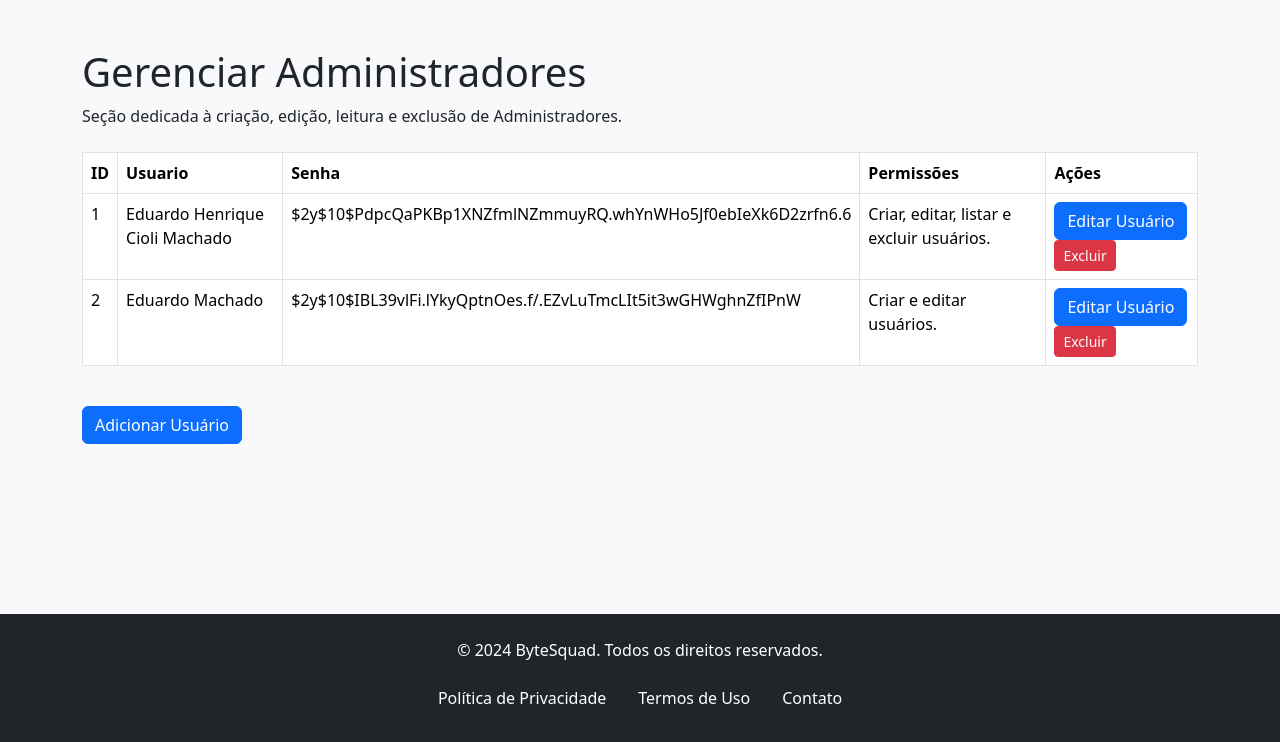
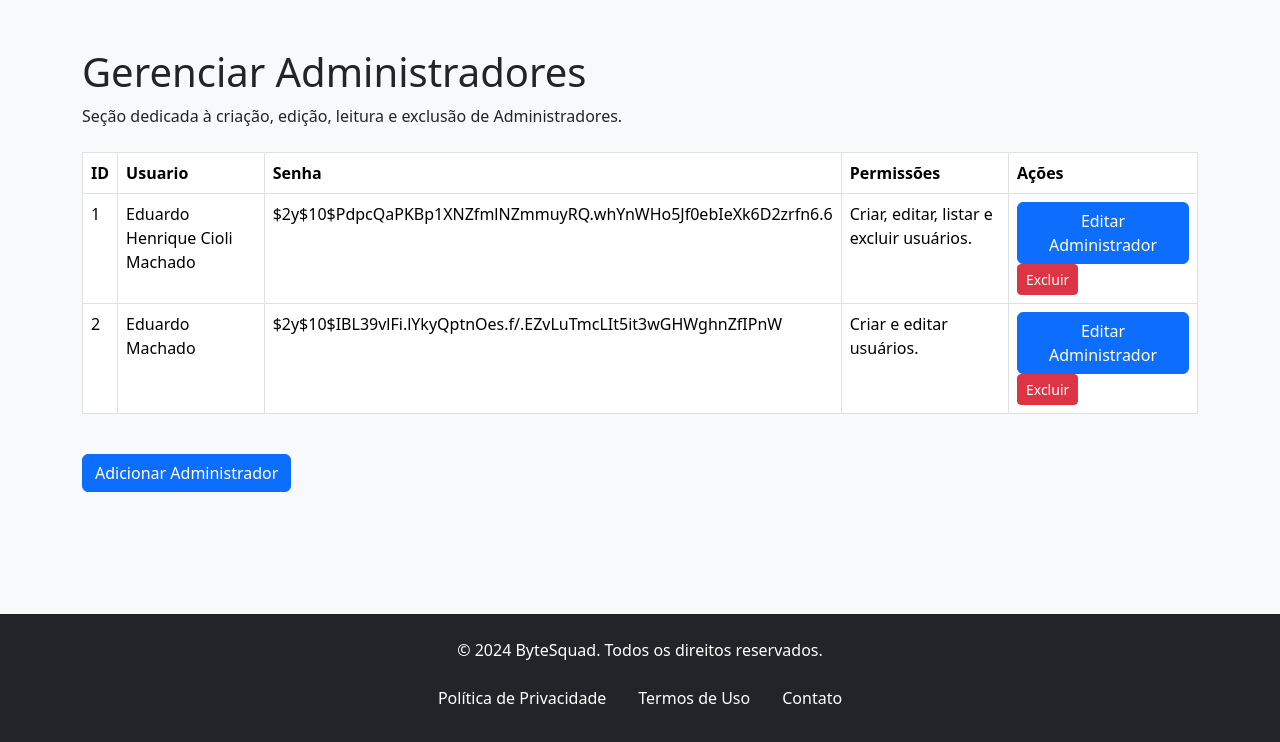
Before and after one commit to MachadoEduardo/bytesquad, a PHP site: page /gerenciarAdministrador.php in a window 1280 px wide. Shown: the part 82-824 px from the top of the page. Run offline with PHP 8.4, Linux system fonts and the light colour scheme; data comes from the database, SQL or seed files in the repository.

```diff
--- a/gerenciarAdministrador.php
+++ b/gerenciarAdministrador.php
@@ -37,7 +37,7 @@ $admin = new Administrador();
                         <td>
                             <button type="button" class="btn btn-primary" data-bs-toggle="modal"
                                 data-bs-target="#editarModal<?php echo $item['id_administrativo']; ?>">
-                                Editar Usuário
+                                Editar Administrador
                             </button>
                             <a href="deletarAdministrador.php?id=<?php echo $item['id_administrativo']; ?>"
                                 class="btn btn-sm btn-danger"
@@ -50,8 +50,8 @@ $admin = new Administrador();
             </tbody>
         </table>
 
-        <!-- Criando um modal dentro de um foreach, para que dessa forma, exista um modal para cada um dos usuários da tabela. Assim, ao clicar no modal automaticamente as informações do
-         usuário serão exibidas dentro do formulário -->
+        <!-- Criando um modal dentro de um foreach, para que dessa forma, exista um modal para cada um dos administradores da tabela. Assim, ao clicar no modal automaticamente
+        as informações do usuário serão exibidas dentro do formulário -->
         <?php foreach ($lista as $item): ?>
             <!-- Modal de Edição -->
             <div class="modal fade" id="editarModal<?php echo $item['id_administrativo']; ?>" tabindex="-1" role="dialog"
@@ -60,7 +60,7 @@ $admin = new Administrador();
                     <div class="modal-content">
                         <div class="modal-header">
                             <h5 class="modal-title" id="editarModalLabel<?php echo $item['id_administrativo']; ?>">Editar
-                                Usuário</h5>
+                                Administrador</h5>
                         </div>
                         <!-- Corpo do modal, nesse caso, o formulário -->
                         <div class="modal-body">
@@ -97,7 +97,7 @@ $admin = new Administrador();
 
     <!-- Button trigger modal -->
     <button type="button" class="btn btn-primary" data-bs-toggle="modal" data-bs-target="#exampleModal">
-        Adicionar Usuário
+        Adicionar Administrador
     </button>
 
     <!-- Modal -->
@@ -106,7 +106,7 @@ $admin = new Administrador();
         <div class="modal-dialog" role="document">
             <div class="modal-content">
                 <div class="modal-header">
-                    <h5 class="modal-title" id="exampleModalLabel">Adicionar Usuário</h5>
+                    <h5 class="modal-title" id="exampleModalLabel">Adicionar Administrador</h5>
                 </div>
 
                 <div class="modal-body">
--- a/gerenciarUsuario.php
+++ b/gerenciarUsuario.php
@@ -49,8 +49,8 @@ $usuario = new Usuarios();
             </tbody>
         </table>
 
-        <!-- Criando um modal dentro de um foreach, para que dessa forma, exista um modal para cada um dos usuários da tabela. Assim, ao clicar no modal automaticamente as informações do
-         usuário serão exibidas dentro do formulário -->
+        <!-- Criando um modal (de edição) dentro de um foreach, para que dessa forma, exista um modal para cada um dos usuários da tabela. Assim, ao clicar no modal automaticamente
+        as informações do usuário serão exibidas dentro do formulário -->
         <?php foreach ($lista as $item): ?>
             <!-- Modal de Edição -->
             <div class="modal fade" id="editarModal<?php echo $item['id']; ?>" tabindex="-1" role="dialog"
```
Also changed, not shown: gerenciarNivel.php (+28 -2 lines).
